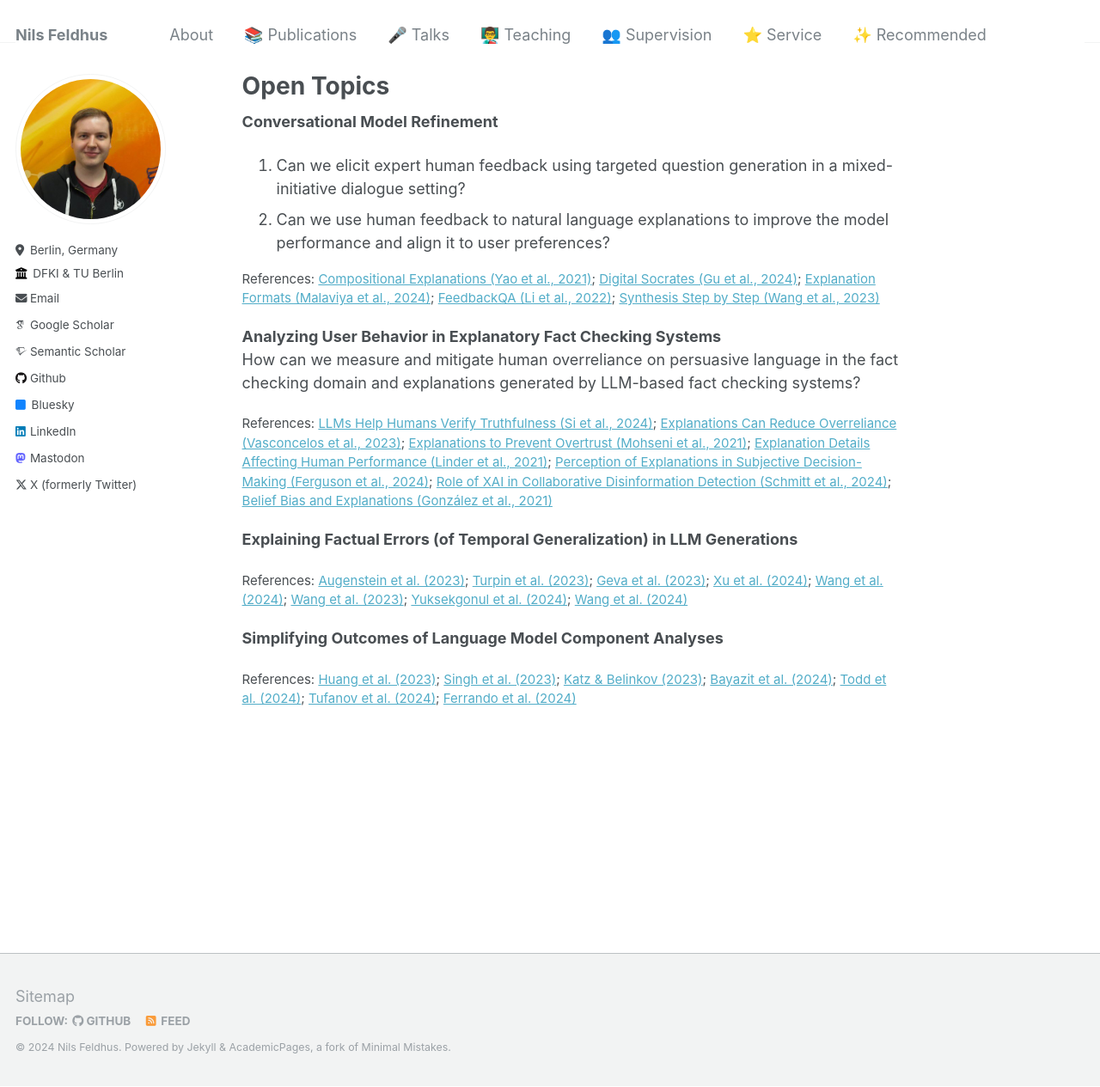
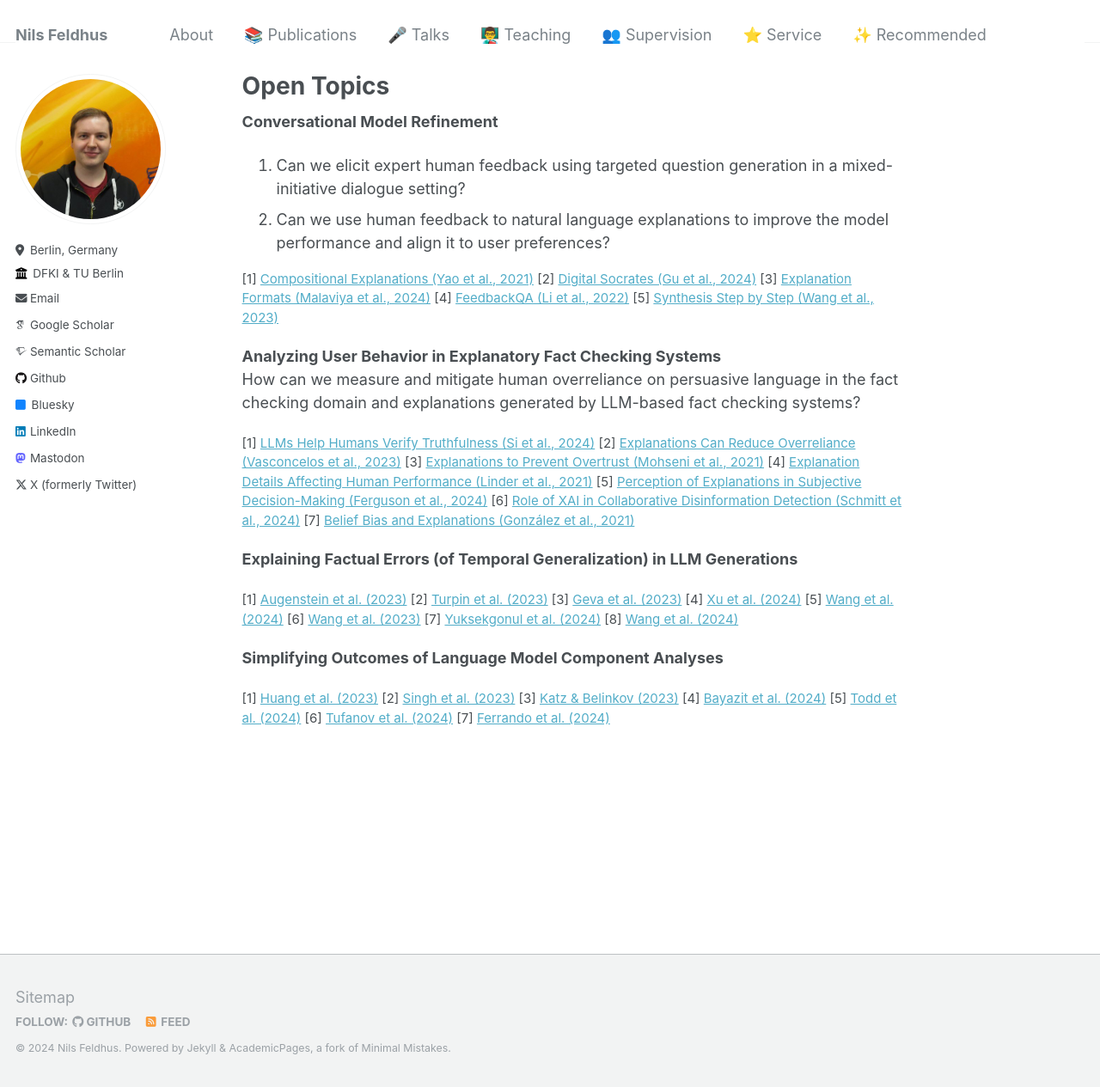
Before and after one commit to nfelnlp/nfelnlp.github.io, a Jekyll site: the page built from supervision/topics.md, in a window 1280 px wide and 1265 px high. Shown: the whole window at 86% size. Built offline with Jekyll 4.4.1, drawn with Linux system fonts in a browser that asks for light colours; some web fonts are replaced.

Commit message:
Fix open topics.

```diff
--- a/supervision/topics.md
+++ b/supervision/topics.md
@@ -9,48 +9,48 @@
 **Conversational Model Refinement**
 1. Can we elicit expert human feedback using targeted question generation in a mixed-initiative dialogue setting?
 2. Can we use human feedback to natural language explanations to improve the model performance and align it to user preferences?
-<p style="font-size:smaller;">References:
-<a href="https://arxiv.org/abs/2103.10415">Compositional Explanations (Yao et al., 2021)</a>;
-<a href="https://aclanthology.org/2024.acl-long.302/">Digital Socrates (Gu et al., 2024)</a>;
-<a href="https://aclanthology.org/2024.naacl-long.168/">Explanation Formats (Malaviya et al., 2024)</a>;
-<a href="https://aclanthology.org/2022.findings-acl.75/">FeedbackQA (Li et al., 2022)</a>;
-<a href="https://aclanthology.org/2023.findings-emnlp.791/">Synthesis Step by Step (Wang et al., 2023)</a>
+<p style="font-size:smaller;">
+[1] <a href="https://arxiv.org/abs/2103.10415">Compositional Explanations (Yao et al., 2021)</a>
+[2] <a href="https://aclanthology.org/2024.acl-long.302/">Digital Socrates (Gu et al., 2024)</a>
+[3] <a href="https://aclanthology.org/2024.naacl-long.168/">Explanation Formats (Malaviya et al., 2024)</a>
+[4] <a href="https://aclanthology.org/2022.findings-acl.75/">FeedbackQA (Li et al., 2022)</a>
+[5] <a href="https://aclanthology.org/2023.findings-emnlp.791/">Synthesis Step by Step (Wang et al., 2023)</a>
 </p>
 
 <!-- ORPEx -->
 **Analyzing User Behavior in Explanatory Fact Checking Systems**
 How can we measure and mitigate human overreliance on persuasive language in the fact checking domain and explanations generated by LLM-based fact checking systems?
-<p style="font-size:smaller;">References:
-<a href="https://aclanthology.org/2024.naacl-long.81/">LLMs Help Humans Verify Truthfulness (Si et al., 2024)</a>;
-<a href="https://dl.acm.org/doi/10.1145/3579605">Explanations Can Reduce Overreliance (Vasconcelos et al., 2023)</a>;
-<a href="https://doi.org/10.1609/icwsm.v15i1.18072">Explanations to Prevent Overtrust (Mohseni et al., 2021)</a>;
-<a href="https://doi.org/10.1002/ail2.49">Explanation Details Affecting Human Performance (Linder et al., 2021)</a>;
-<a href="https://arxiv.org/abs/2404.12558">Perception of Explanations in Subjective Decision-Making (Ferguson et al., 2024)</a>;
-<a href="https://dl.acm.org/doi/10.1145/3630106.3659031">Role of XAI in Collaborative Disinformation Detection (Schmitt et al., 2024)</a>;
-<a href="https://aclanthology.org/2021.findings-acl.259/">Belief Bias and Explanations (González et al., 2021)</a>
+<p style="font-size:smaller;">
+[1] <a href="https://aclanthology.org/2024.naacl-long.81/">LLMs Help Humans Verify Truthfulness (Si et al., 2024)</a>
+[2] <a href="https://dl.acm.org/doi/10.1145/3579605">Explanations Can Reduce Overreliance (Vasconcelos et al., 2023)</a>
+[3] <a href="https://doi.org/10.1609/icwsm.v15i1.18072">Explanations to Prevent Overtrust (Mohseni et al., 2021)</a>
+[4] <a href="https://doi.org/10.1002/ail2.49">Explanation Details Affecting Human Performance (Linder et al., 2021)</a>
+[5] <a href="https://arxiv.org/abs/2404.12558">Perception of Explanations in Subjective Decision-Making (Ferguson et al., 2024)</a>
+[6] <a href="https://dl.acm.org/doi/10.1145/3630106.3659031">Role of XAI in Collaborative Disinformation Detection (Schmitt et al., 2024)</a>
+[7] <a href="https://aclanthology.org/2021.findings-acl.259/">Belief Bias and Explanations (González et al., 2021)</a>
 </p>
 
 <!-- DeLoreason -->
 **Explaining Factual Errors (of Temporal Generalization) in LLM Generations**
-<p style="font-size:smaller;">References:
-<a href="http://arxiv.org/abs/2310.05189">Augenstein et al. (2023)</a>;
-<a href="https://openreview.net/forum?id=bzs4uPLXvi">Turpin et al. (2023)</a>;
-<a href="https://aclanthology.org/2023.emnlp-main.751/">Geva et al. (2023)</a>;
-<a href="https://arxiv.org/abs/2402.11436">Xu et al. (2024)</a>;
-<a href="https://arxiv.org/abs/2402.14499">Wang et al. (2024)</a>;
-<a href="http://arxiv.org/abs/2310.00935">Wang et al. (2023)</a>;
-<a href="https://openreview.net/forum?id=gfFVATffPd">Yuksekgonul et al. (2024)</a>;
-<a href="https://aclanthology.org/2024.naacl-long.46/">Wang et al. (2024)</a>
+<p style="font-size:smaller;">
+[1] <a href="http://arxiv.org/abs/2310.05189">Augenstein et al. (2023)</a>
+[2] <a href="https://openreview.net/forum?id=bzs4uPLXvi">Turpin et al. (2023)</a>
+[3] <a href="https://aclanthology.org/2023.emnlp-main.751/">Geva et al. (2023)</a>
+[4] <a href="https://arxiv.org/abs/2402.11436">Xu et al. (2024)</a>
+[5] <a href="https://arxiv.org/abs/2402.14499">Wang et al. (2024)</a>
+[6] <a href="http://arxiv.org/abs/2310.00935">Wang et al. (2023)</a>
+[7] <a href="https://openreview.net/forum?id=gfFVATffPd">Yuksekgonul et al. (2024)</a>
+[8] <a href="https://aclanthology.org/2024.naacl-long.46/">Wang et al. (2024)</a>
 </p>
 
 <!-- CircuiTeX -->
 **Simplifying Outcomes of Language Model Component Analyses**
-<p style="font-size:smaller;">References:
-<a href="https://aclanthology.org/2023.blackboxnlp-1.24/">Huang et al. (2023)</a>;
-<a href="https://arxiv.org/abs/2305.09863">Singh et al. (2023)</a>;
-<a href="https://aclanthology.org/2023.findings-emnlp.939/">Katz & Belinkov (2023)</a>;
-<a href="https://arxiv.org/abs/2310.03084">Bayazit et al. (2024)</a>;
-<a href="https://arxiv.org/abs/2310.15213">Todd et al. (2024)</a>;
-<a href="https://aclanthology.org/2024.acl-demos.6/">Tufanov et al. (2024)</a>;
-<a href="https://arxiv.org/abs/2405.00208">Ferrando et al. (2024)</a>
+<p style="font-size:smaller;">
+[1] <a href="https://aclanthology.org/2023.blackboxnlp-1.24/">Huang et al. (2023)</a>
+[2] <a href="https://arxiv.org/abs/2305.09863">Singh et al. (2023)</a>
+[3] <a href="https://aclanthology.org/2023.findings-emnlp.939/">Katz & Belinkov (2023)</a>
+[4] <a href="https://arxiv.org/abs/2310.03084">Bayazit et al. (2024)</a>
+[5] <a href="https://arxiv.org/abs/2310.15213">Todd et al. (2024)</a>
+[6] <a href="https://aclanthology.org/2024.acl-demos.6/">Tufanov et al. (2024)</a>
+[7] <a href="https://arxiv.org/abs/2405.00208">Ferrando et al. (2024)</a>
 </p>
```
Also changed, not shown: supervision/index.md (+3 -0 lines).
